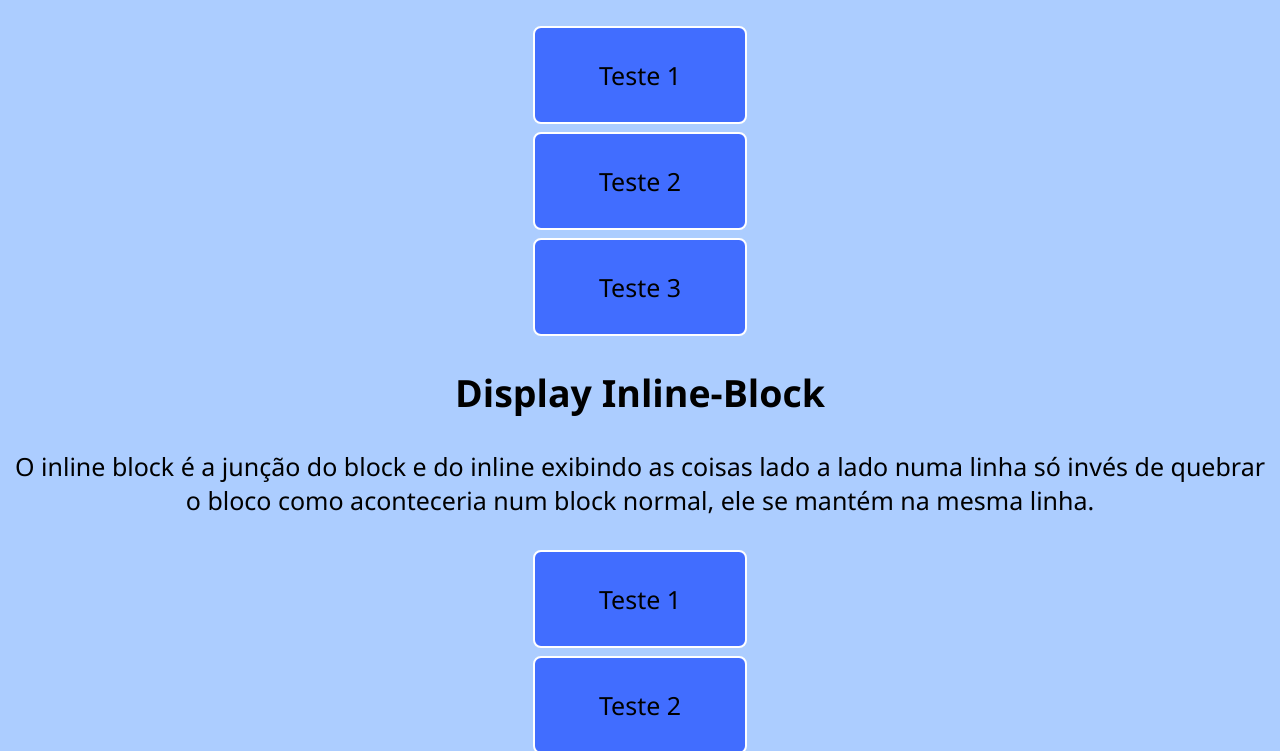
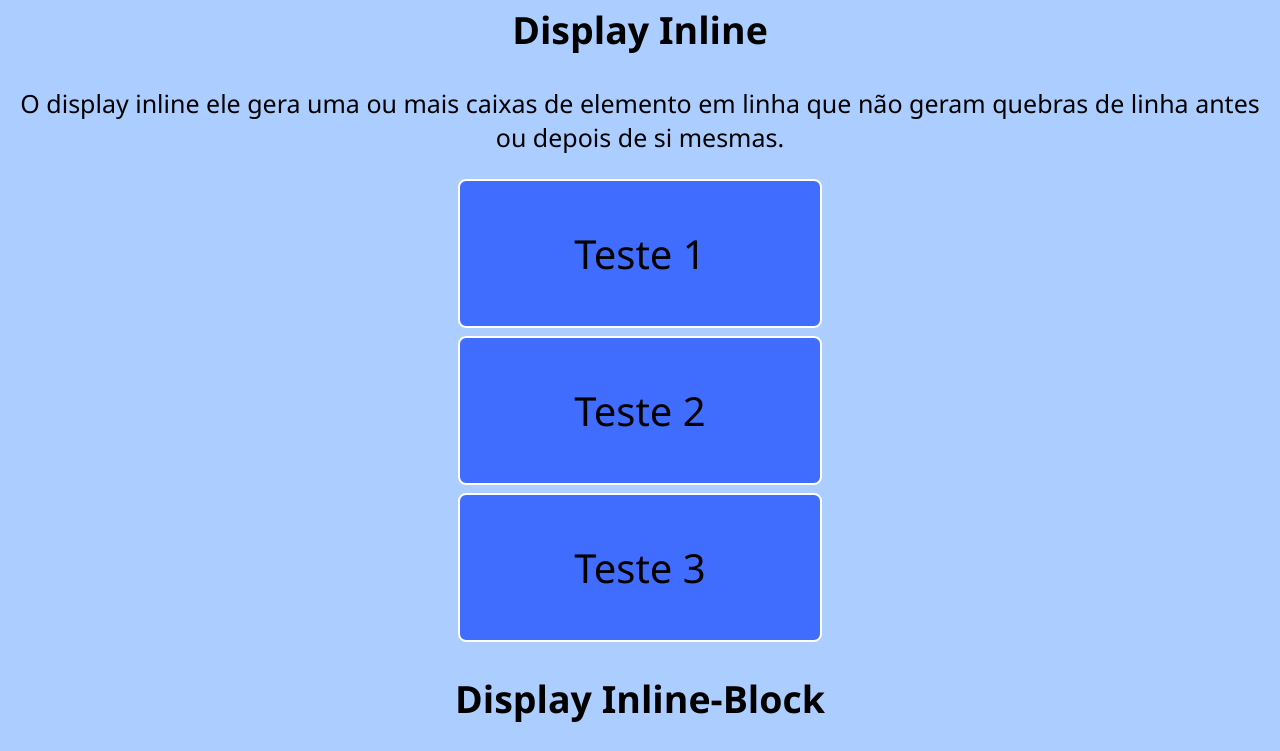
Before and after one commit to devcaetan0/propriedades-display-position, a plain HTML site: page index.html in a window 1280 px wide. Shown: the part 817-1568 px from the top of the page. Drawn offline with Linux system fonts and the light colour scheme.

Commit message:
change - aumento do tamanho dos blocos

```diff
--- a/style.css
+++ b/style.css
@@ -10,12 +10,13 @@
 
 .barra{
     background-color: rgb(65, 109, 255);
-    width: 200px;
+    width: 350px;
     padding: 5px;
     color: black;
     border-radius: 8px;
     border: 2px solid white;
     margin: 8px auto;
+    font-size: 40;
 }
 
 main{
```
